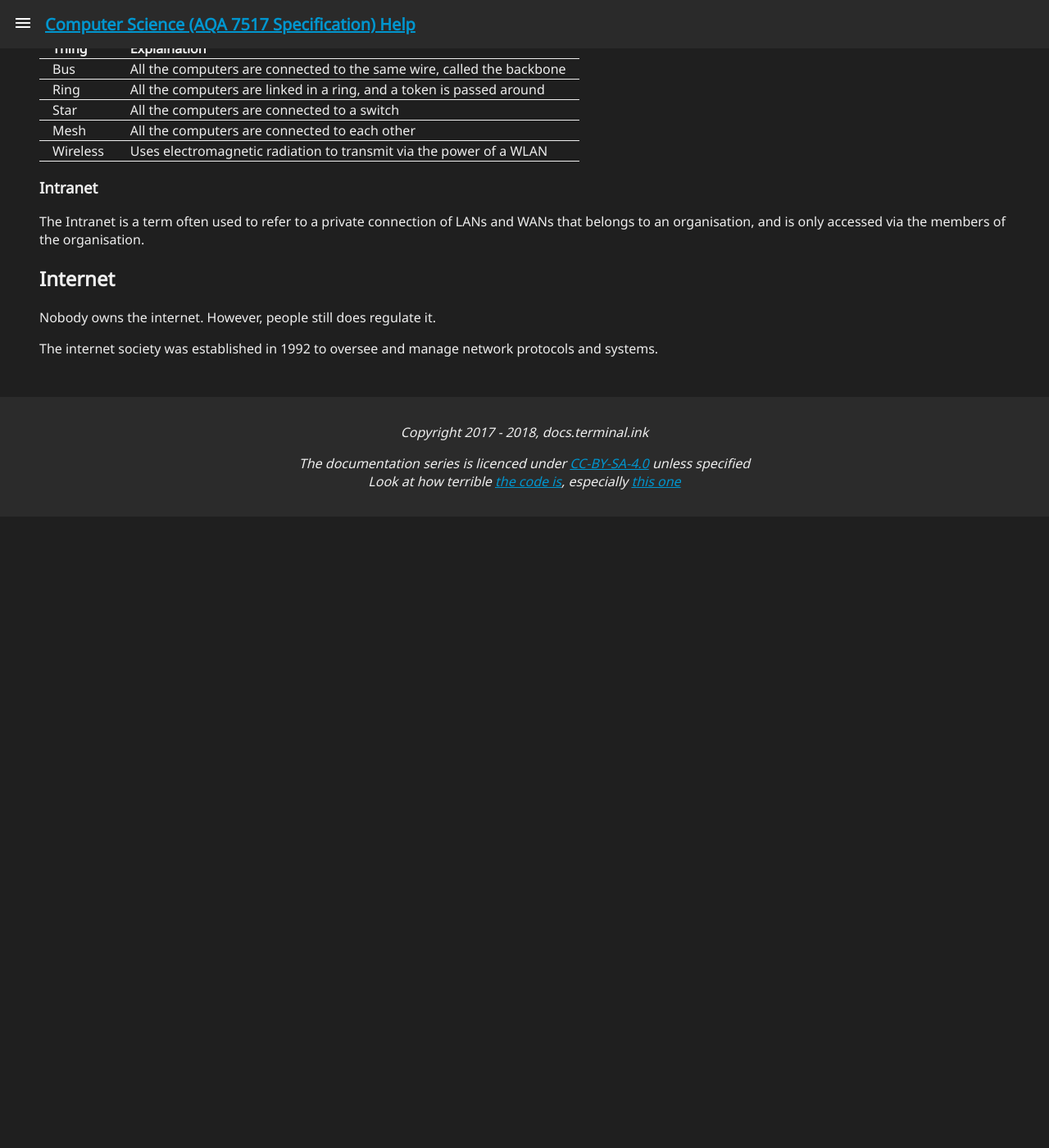
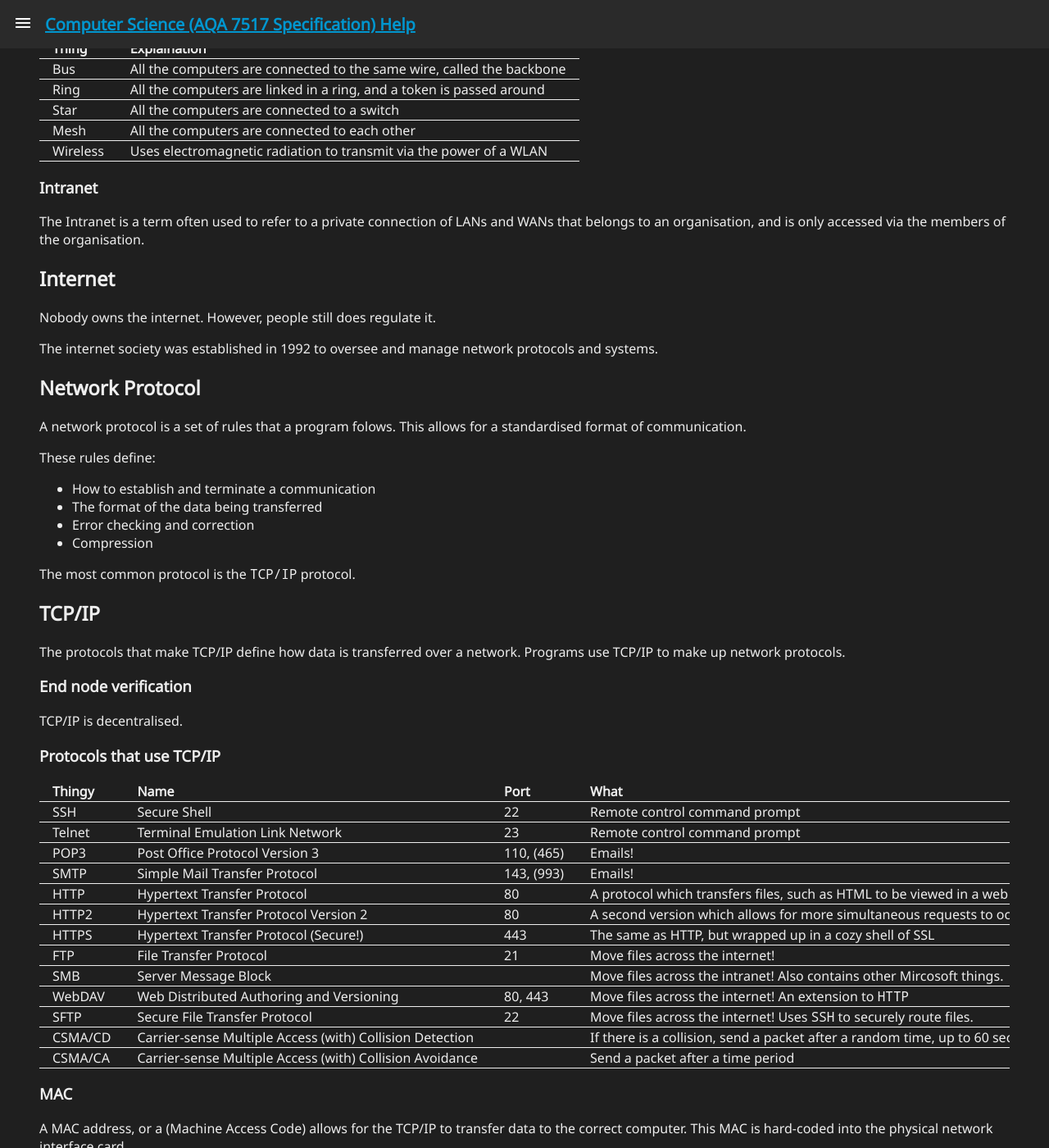
Before and after one commit to Terminal/docs.terminal.ink, a Jekyll site: the page built from _collections/_7517/4.9.2.md, in a window 1280 px wide and 1400 px high, scrolled down 934 px. Shown: the whole window at 82% size. Built offline with Jekyll 4.4.1, drawn with Linux system fonts in a browser that asks for light colours; before the commit the page ends 1564 px from its top, so only the background shows below that; some of the changed text lies outside the part shown.

Commit message:
aaaaaaaaaaaaaaaaaaaaaaaaaaaaaaaaaaaaaaaaaaaaaaaaaa
help i've fallen and i can't get up i need @someone

```diff
--- a/_collections/_7517/4.9.2.md
+++ b/_collections/_7517/4.9.2.md
@@ -64,3 +64,54 @@ and is only accessed via the members of the organisation.
 Nobody owns the internet. However, people still does regulate it.
 
 The internet society was established in 1992 to oversee and manage network protocols and systems.
+
+## Network Protocol
+A network protocol is a set of rules that a program folows.
+This allows for a standardised format of communication.
+
+These rules define:
+- How to establish and terminate a communication
+- The format of the data being transferred
+- Error checking and correction
+- Compression
+
+The most common protocol is the `TCP/IP` protocol.
+
+## TCP/IP
+The protocols that make TCP/IP define how data is transferred over a network.
+Programs use TCP/IP to make up network protocols.
+
+### End node verification
+TCP/IP is decentralised.
+
+### Protocols that use TCP/IP
+
+Thingy  | Name                                                     | Port         | What
+------- | -------------------------------------------------------- | ------------ | -------------------
+SSH     | Secure Shell                                             | 22           | Remote control command prompt
+Telnet  | Terminal Emulation Link Network                          | 23           | Remote control command prompt
+POP3    | Post Office Protocol Version 3                           | 110, (465)   | Emails!
+SMTP    | Simple Mail Transfer Protocol                            | 143, (993)   | Emails!
+HTTP    | Hypertext Transfer Protocol                              | 80           | A protocol which transfers files, such as HTML to be viewed in a web browser.
+HTTP2   | Hypertext Transfer Protocol Version 2                    | 80           | A second version which allows for more simultaneous requests to occur.
+HTTPS   | Hypertext Transfer Protocol (Secure!)                    | 443          | The same as HTTP, but wrapped up in a cozy shell of SSL
+FTP     | File Transfer Protocol                                   | 21           | Move files across the internet!
+SMB     | Server Message Block                                     |              | Move files across the intranet! Also contains other Mircosoft things.
+WebDAV  | Web Distributed Authoring and Versioning                 | 80, 443      | Move files across the internet! An extension to `HTTP`
+SFTP    | Secure File Transfer Protocol                            | 22           | Move files across the internet! Uses `SSH` to securely route files.
+CSMA/CD | Carrier-sense Multiple Access (with) Collision Detection |              | If there is a collision, send a packet after a random time, up to 60 seconds before discarding a packet.
+CSMA/CA | Carrier-sense Multiple Access (with) Collision Avoidance |              | Send a packet after a time period
+
+### MAC
+A MAC address, or a (Machine Access Code) allows for the TCP/IP to transfer data to the correct computer.
+This MAC is hard-coded into the physical network interface card.
+
+### Name Servers
+Name servers store the mapping information between IP addresses and Domain Names.
+This data is stored within a DNS server.
+
+### Error Checking
+All data transmissions are checked for corruption, and have **ACK**nowledgements.
+
+### Ports
+Ports are logical "pipelines" which allow for multiple applications to communicate simultaneously.
```
